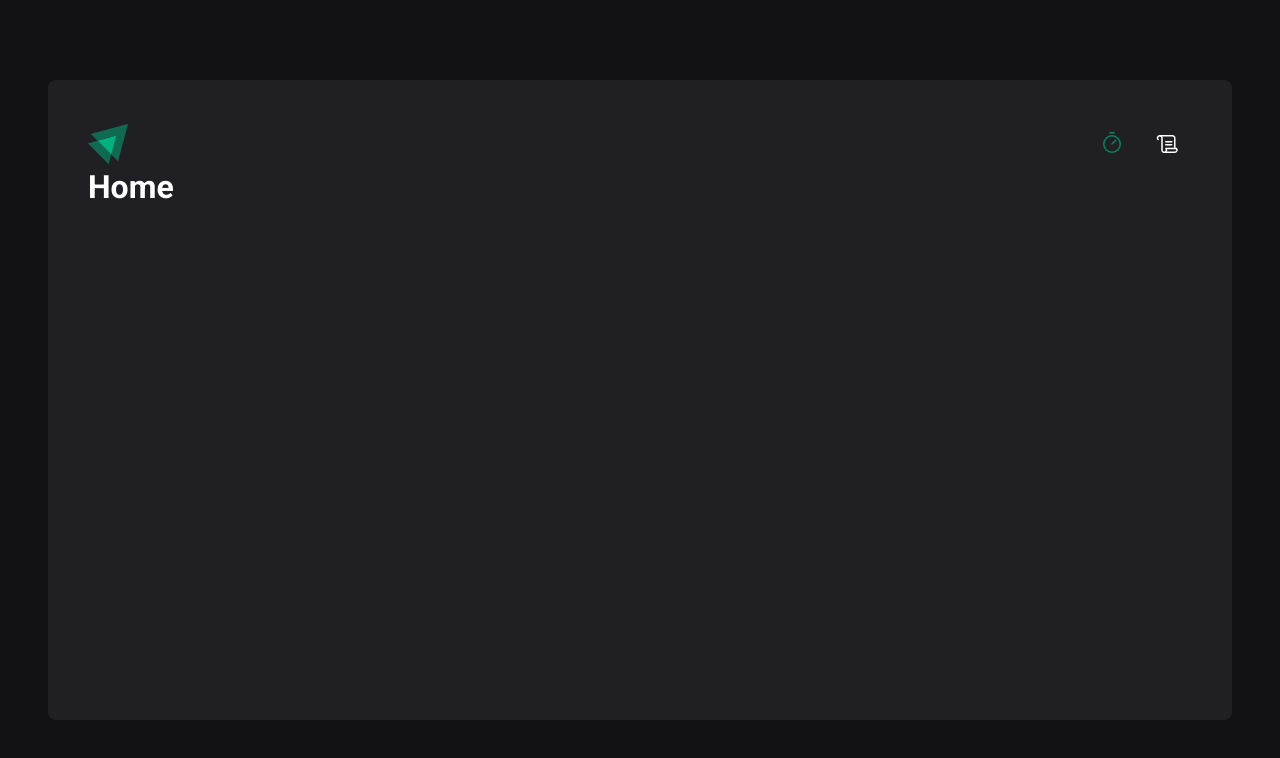
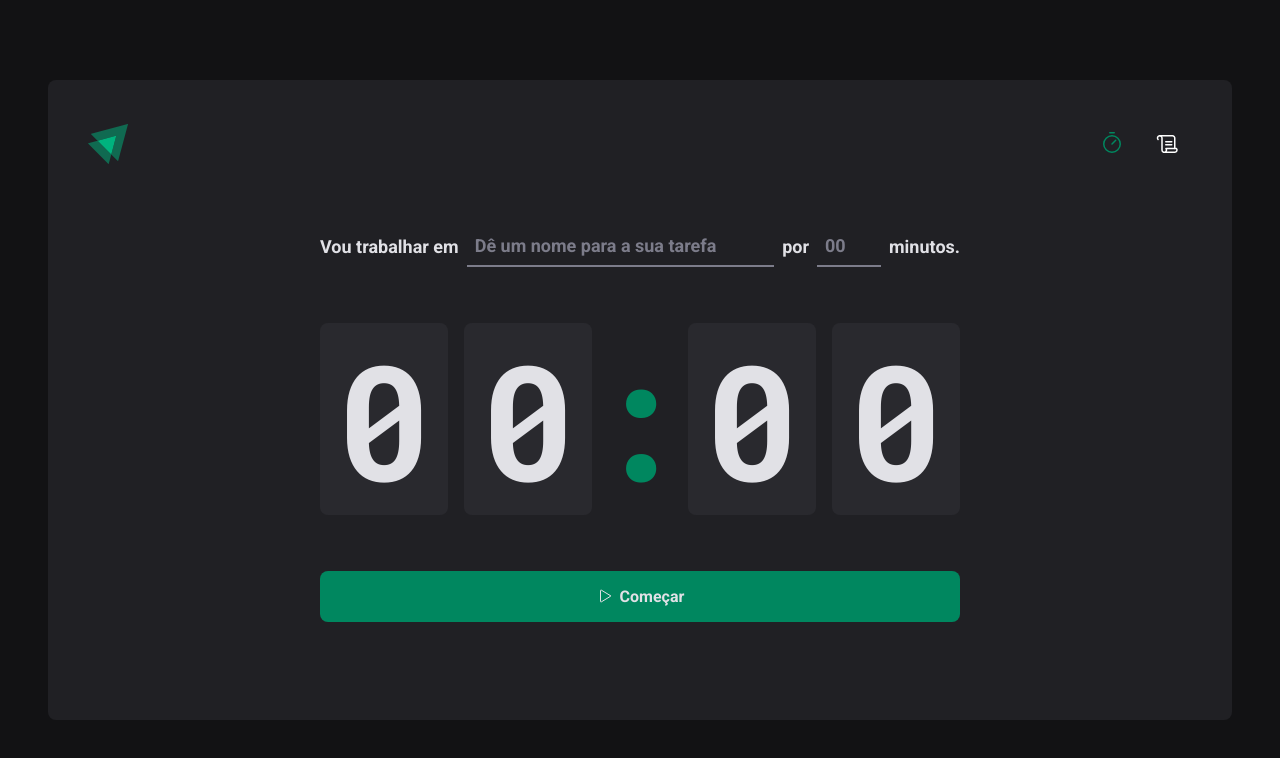
Before and after one commit to matheusfalavigna/ignite-reactjs, a React (Vite) app in the folder 02-ignite-timer/: page / in a window 1280 px wide. Shown: the top 758 px of the page. Built offline with nearby package versions, Linux system fonts and the light colour scheme.

Commit message:
feat: add content and styles

```diff
--- a/02-ignite-timer/src/pages/Home/index.tsx
+++ b/02-ignite-timer/src/pages/Home/index.tsx
@@ -1,3 +1,59 @@
+import { Play } from "phosphor-react";
+import {
+  CountdownContainer,
+  FormContainer,
+  HomeContainer,
+  MinutesAmountInput,
+  Separator,
+  StartCountdownButton,
+  TaskInput,
+} from "./styles";
+
 export function Home() {
-  return <h1>Home</h1>;
+  return (
+    <HomeContainer>
+      <form action="">
+        <FormContainer>
+          <label htmlFor="task">Vou trabalhar em</label>
+          <TaskInput
+            id="task"
+            list="tasks"
+            type="text"
+            placeholder="Dê um nome para a sua tarefa"
+          />
+
+          <datalist id="tasks">
+            <option value="Estudar" />
+            <option value="Trabalhar" />
+            <option value="Exercícios" />
+            <option value="Ler" />
+          </datalist>
+
+          <label htmlFor="minutesAmount">por</label>
+          <MinutesAmountInput
+            id="minutesAmount"
+            type="number"
+            placeholder="00"
+            step={5}
+            min={5}
+            max={60}
+          />
+
+          <span>minutos.</span>
+        </FormContainer>
+
+        <CountdownContainer>
+          <span>0</span>
+          <span>0</span>
+          <Separator>:</Separator>
+          <span>0</span>
+          <span>0</span>
+        </CountdownContainer>
+
+        <StartCountdownButton type="submit">
+          <Play /> Começar
+        </StartCountdownButton>
+      </form>
+    </HomeContainer>
+  );
 }
--- /dev/null
+++ b/02-ignite-timer/src/pages/Home/styles.ts
@@ -0,0 +1,116 @@
+import styled from "styled-components";
+
+export const HomeContainer = styled.main`
+  flex: 1;
+
+  display: flex;
+  flex-direction: column;
+  align-items: center;
+  justify-content: center;
+
+  form {
+    display: flex;
+    flex-direction: column;
+    align-items: center;
+    gap: 3.5rem;
+  }
+`;
+
+export const FormContainer = styled.div`
+  width: 100%;
+  display: flex;
+  align-items: center;
+  justify-content: center;
+  gap: 0.5rem;
+  color: ${(props) => props.theme["gray-100"]};
+  font-size: 1.125rem;
+  font-weight: bold;
+  flex-wrap: wrap; //quebra a linha em telas menores
+`;
+
+export const CountdownContainer = styled.div`
+  font-family: "Roboto Mono", monospace;
+  font-size: 10rem;
+  font-weight: bold;
+  line-height: 8rem;
+  color: ${(props) => props.theme["gray-100"]};
+
+  display: flex;
+  gap: 1rem;
+
+  span {
+    background: ${(props) => props.theme["gray-700"]};
+    padding: 2rem 1rem;
+    border-radius: 8px;
+  }
+`;
+
+export const Separator = styled.div`
+  padding: 2rem 0;
+  color: ${(props) => props.theme["green-500"]};
+
+  width: 4rem;
+  overflow: hidden;
+  display: flex;
+  justify-content: center;
+`;
+
+export const StartCountdownButton = styled.button`
+  width: 100%;
+  border: 0;
+  padding: 1rem;
+  border-radius: 8px;
+
+  display: flex;
+  align-items: center;
+  justify-content: center;
+  gap: 0.5rem;
+
+  font-weight: bold;
+
+  cursor: pointer;
+
+  background: ${(props) => props.theme["green-500"]};
+  color: ${(props) => props.theme["gray-100"]};
+
+  &:disabled {
+    opacity: 0.7;
+    cursor: not-allowed;
+  }
+
+  &:not(:disabled):hover {
+    background: ${(props) => props.theme["green-700"]};
+  }
+`;
+
+const BaseInput = styled.input`
+  background: transparent;
+  height: 2.5rem;
+  border: 0;
+  border-bottom: 2px solid ${(props) => props.theme["gray-500"]};
+  font-weight: bold;
+  font-size: 1.125rem;
+  padding: 0 0.5rem;
+  color: ${(props) => props.theme["gray-100"]};
+
+  &:focus {
+    box-shadow: none;
+    border-color: ${(props) => props.theme["green-500"]};
+  }
+
+  &::placeholder {
+    color: ${(props) => props.theme["gray-500"]};
+  }
+`;
+
+export const TaskInput = styled(BaseInput)`
+  flex: 1;
+
+  &::-webkit-calendar-picker-indicator {
+    display: none !important;
+  }
+`;
+
+export const MinutesAmountInput = styled(BaseInput)`
+  width: 4rem;
+`;
```
